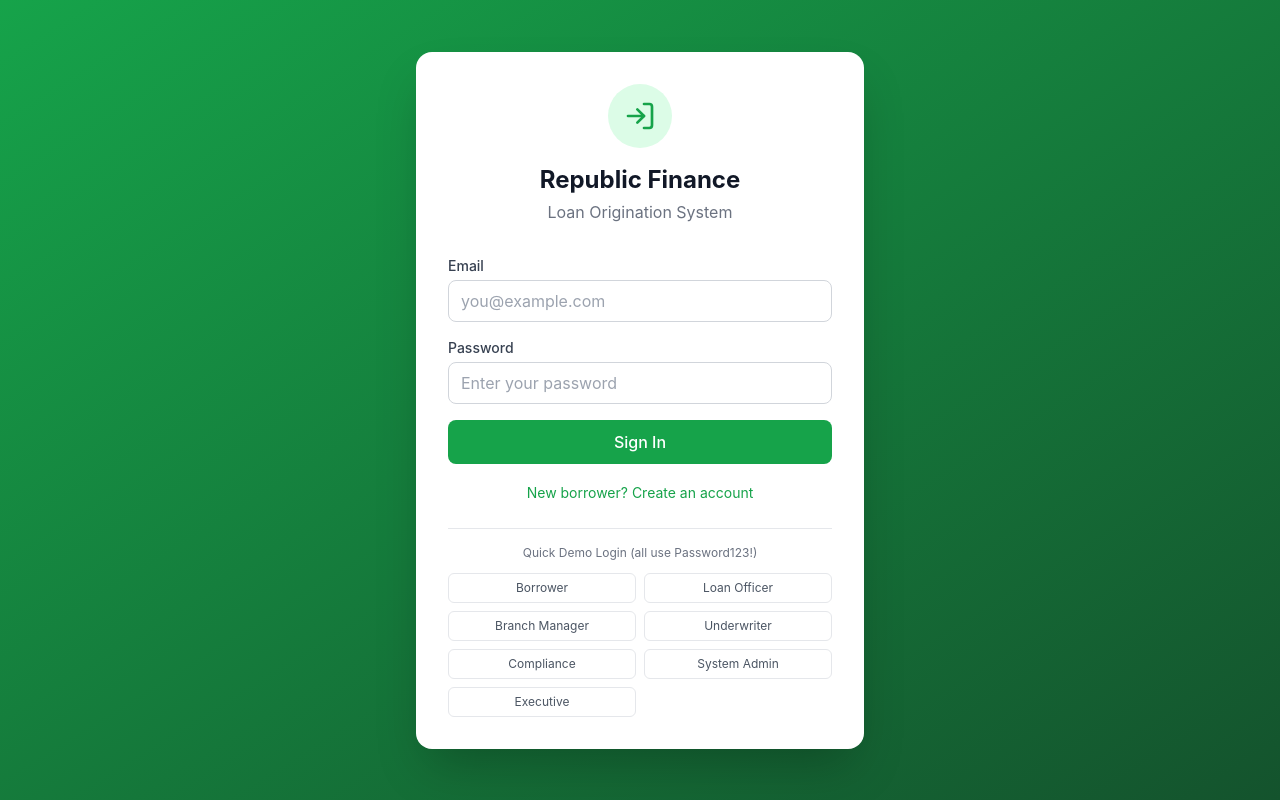
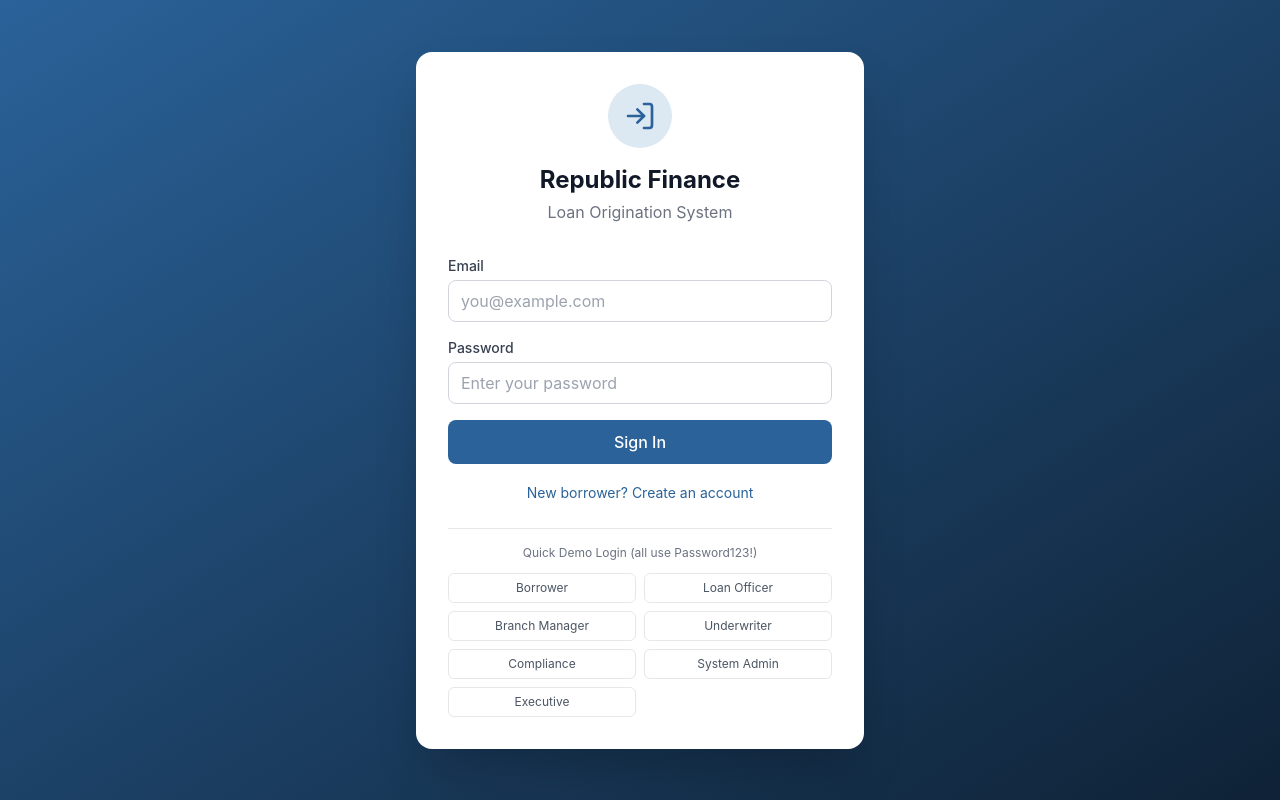
Before and after one commit to Cognition-Partner-Workshops/cal.com-dataeng, a React (Vite) app in the folder los-app/frontend/: page /login in a window 1280 px wide. Built offline with nearby package versions, Linux system fonts and the light colour scheme; no server answers; the HTML template or start-up script is replaced by a standard one.

Commit message:
feat: Update UI color scheme to navy blue/teal to match Republic Finance branding

```diff
--- a/los-app/frontend/src/pages/BorrowerApplication.jsx
+++ b/los-app/frontend/src/pages/BorrowerApplication.jsx
@@ -214,7 +214,7 @@ export default function BorrowerApplication() {
             <div className="flex gap-3">
               <button type="button" onClick={() => setStep(2)} className="flex-1 py-2.5 border border-gray-300 text-gray-700 rounded-lg font-medium hover:bg-gray-50">Back</button>
               <button type="submit" disabled={loading}
-                className="flex-1 py-2.5 bg-green-600 text-white rounded-lg font-medium hover:bg-green-700 transition-colors disabled:opacity-50 flex items-center justify-center">
+                className="flex-1 py-2.5 bg-primary-600 text-white rounded-lg font-medium hover:bg-primary-700 transition-colors disabled:opacity-50 flex items-center justify-center">
                 <Send className="w-4 h-4 mr-2" />{loading ? 'Submitting...' : 'Submit Application'}
               </button>
             </div>
--- a/los-app/frontend/tailwind.config.js
+++ b/los-app/frontend/tailwind.config.js
@@ -4,7 +4,8 @@ export default {
   theme: {
     extend: {
       colors: {
-        primary: { 50: '#f0fdf4', 100: '#dcfce7', 200: '#bbf7d0', 300: '#86efac', 400: '#4ade80', 500: '#22c55e', 600: '#16a34a', 700: '#15803d', 800: '#166534', 900: '#14532d' },
+        primary: { 50: '#f0f5fa', 100: '#dce8f2', 200: '#b8d1e6', 300: '#8ab4d4', 400: '#5c96c2', 500: '#3a7ab5', 600: '#2a6299', 700: '#1B3A5C', 800: '#152e49', 900: '#0f2236' },
+        accent: { 500: '#006B7B', 600: '#005A67', 700: '#004952' },
         success: { 500: '#22c55e', 600: '#16a34a' },
         warning: { 500: '#eab308', 600: '#ca8a04' },
         danger: { 500: '#ef4444', 600: '#dc2626' },
```
